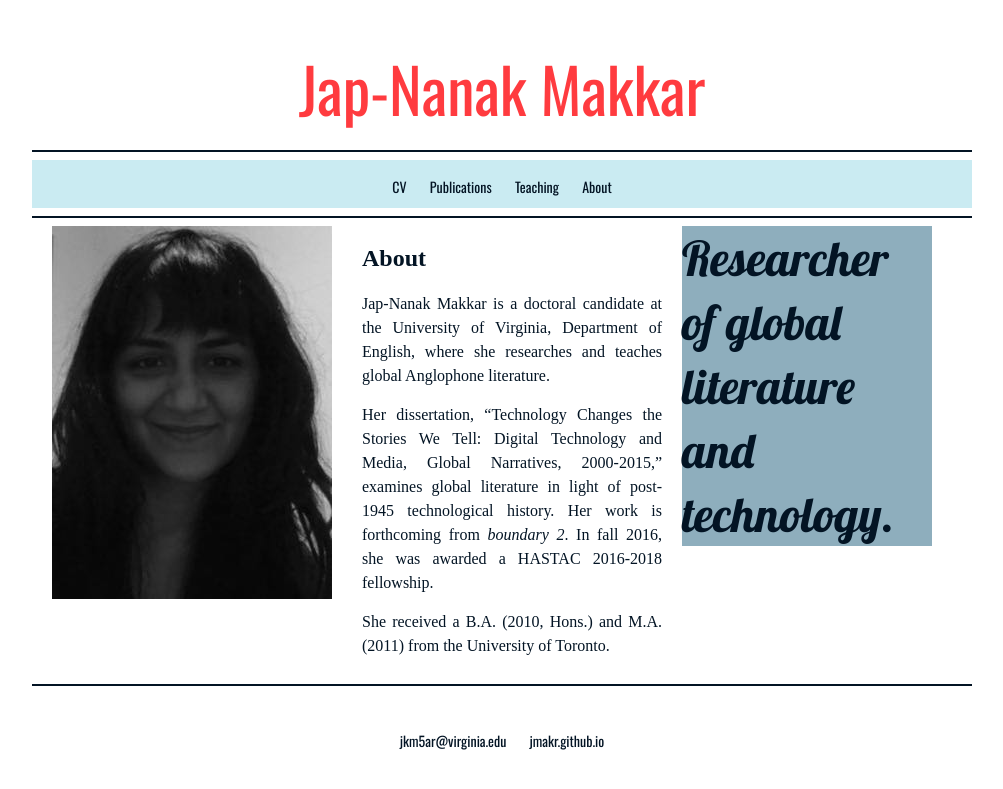
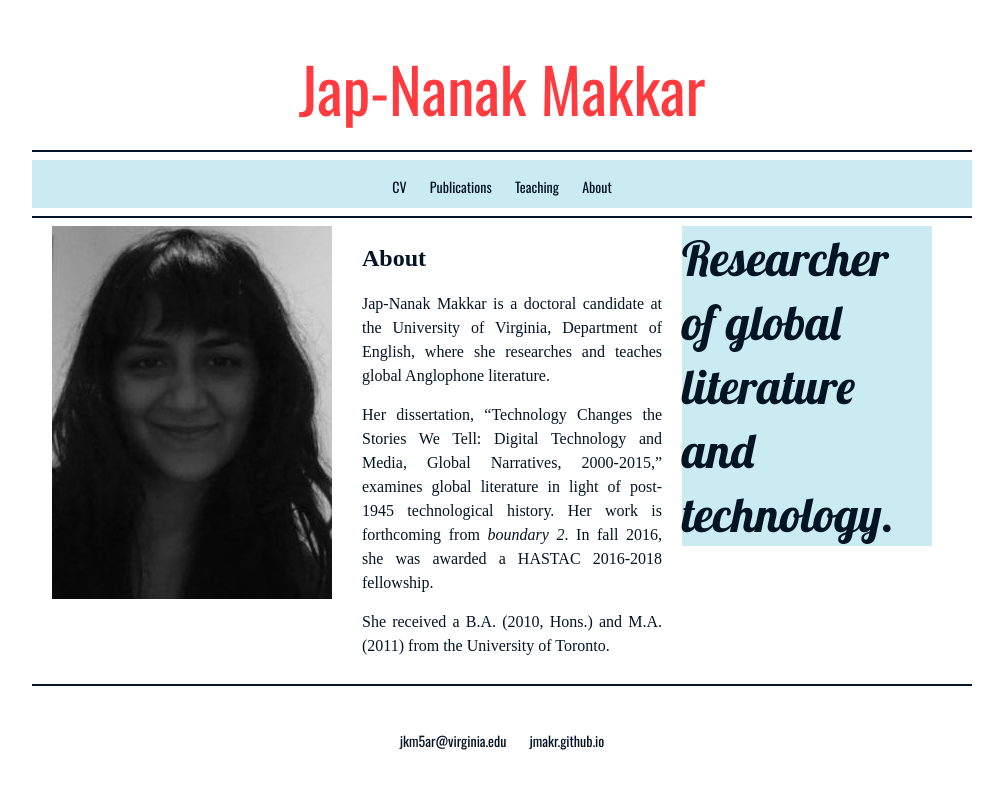
Before and after one commit to jmakr/jmakr.github.io, a Jekyll site: the page built from index.html, in a window 1280 px wide. Shown: the top 789 px of the page, without its empty margins (138-1141 px from the left). Built offline with Jekyll 4.4.1, drawn with Linux system fonts in a browser that asks for light colours; some web fonts are replaced.

Commit message:
Update main.css

```diff
--- a/css/main.css
+++ b/css/main.css
@@ -224,7 +224,7 @@ p3 {
     font-weight: 400;
     font-size: 48px;
     line-height: 64px;
-    background-color: #8EAEBD; /* lightblue */
+    background-color: #caebf2; /* lightblue */
 	color:  #031424; /* ultramarine */
     text-align:left;
 
```
